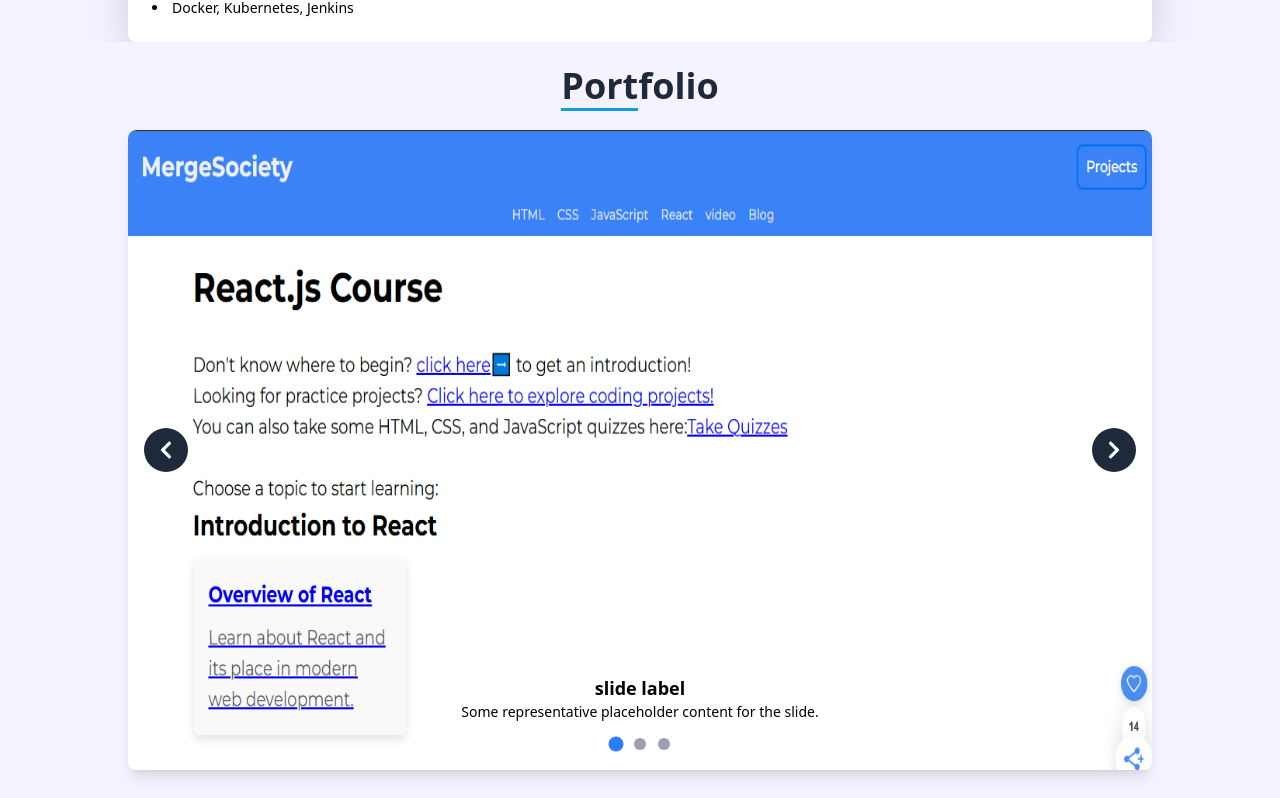
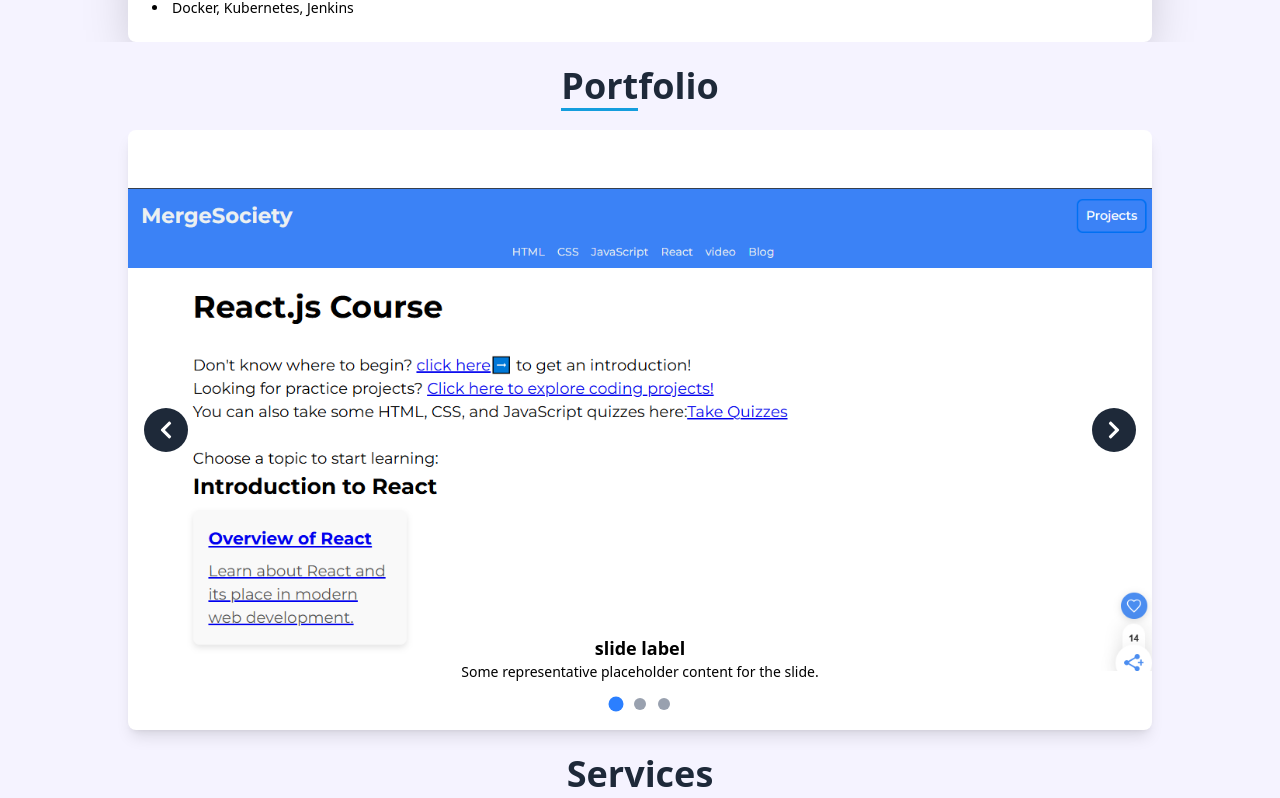
Before and after one commit to BimalNiraula69/Portfolio-Site, a React (Vite) app: page / in a window 1280 px wide. Shown: the part 1973-2771 px from the top of the page. Built offline with nearby package versions, Linux system fonts and the light colour scheme.

Commit message:
slider fixing

```diff
--- a/src/components/Portfolio.jsx
+++ b/src/components/Portfolio.jsx
@@ -26,7 +26,7 @@ const Portfolio = () => {
       <h2 className="text-4xl font-bold text-gray-800 text-center mb-6">
         <span className="underline-custom">Port</span>folio
       </h2>
-      <div className="relative w-full max-w-5xl h-[60vh] md:h-[80vh] flex items-center justify-center bg-white rounded-lg shadow-lg overflow-hidden p-6">
+      <div className="relative w-full max-w-5xl h-[75vh] flex items-center justify-center bg-white rounded-lg shadow-lg overflow-hidden p-6">
         {images.map((image, index) => (
         <motion.div
           key={index}
@@ -35,7 +35,7 @@ const Portfolio = () => {
           transition={{ duration: 0.5 }}
           className={`absolute inset-0 w-full h-full flex flex-col items-center justify-center ${index === current ? "block" : "hidden"}`}
         >
-          <img src={image.src} alt={image.title} className="w-full h-full rounded-lg" />
+          <img src={image.src} alt={image.title} className="w-full h-full object-contain rounded-lg"/>
           <div className="absolute bottom-10 text-center text-Black bg-opacity-50 px-4 py-2 rounded">
           <h5 className="text-lg font-bold hover:cursor-pointer">{image.title}</h5>
           <p className="text-sm hover:cursor-pointer">{image.text}</p>
```
